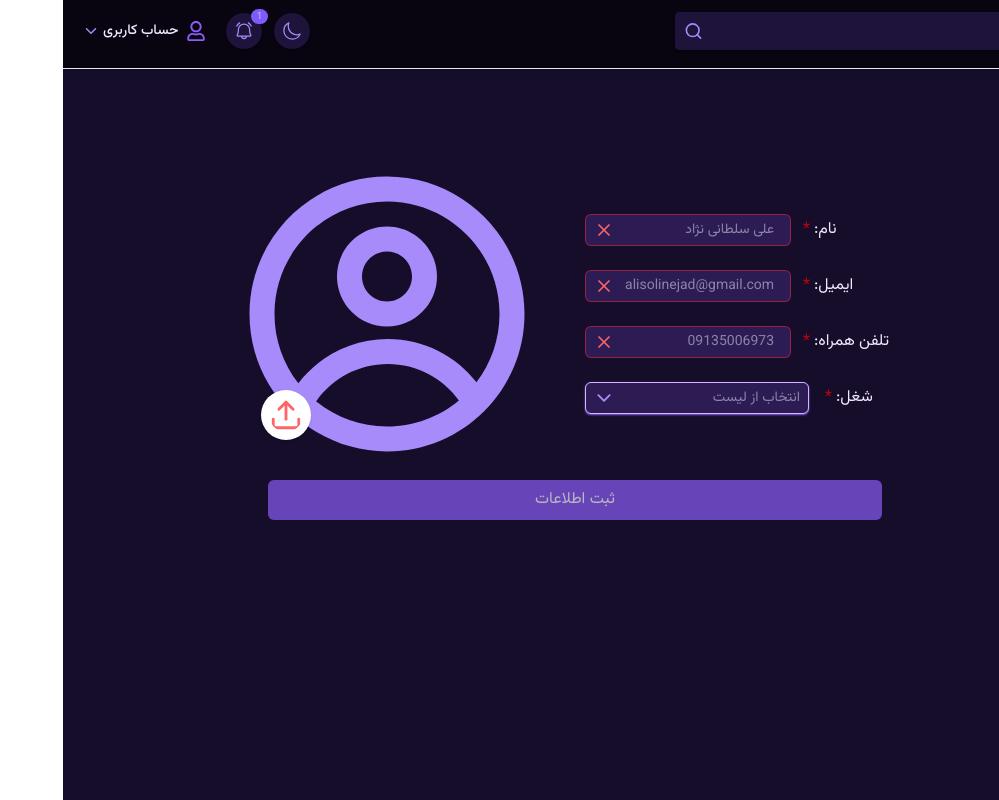
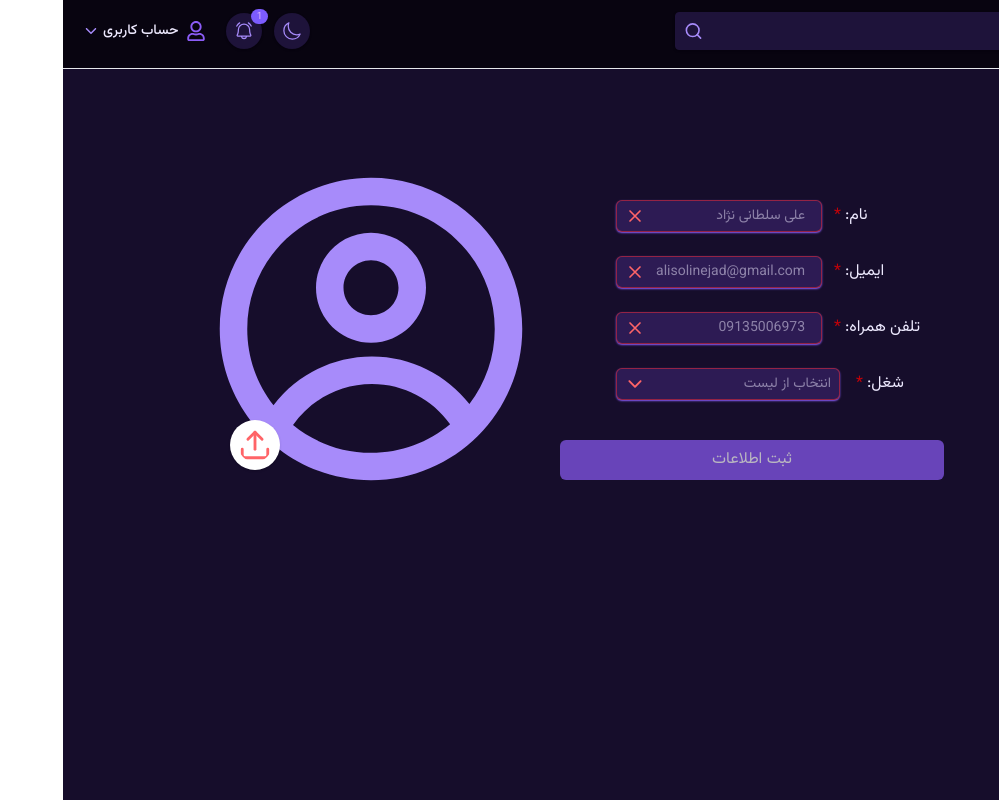
Before and after one commit to alisoltaninejad/Admin-Dashboard, a React (Vite) app: page /NewUser in a window 1280 px wide. Shown: the whole page, without its empty margins (281-1280 px from the left). Built offline with nearby package versions, Linux system fonts and the light colour scheme; a web font is replaced by a local one.

Commit message:
feat(NewUser): Complete Ui for Components & NewUser page

```diff
--- a/src/components/ui/Input.jsx
+++ b/src/components/ui/Input.jsx
@@ -30,7 +30,6 @@ export default function Input(props) {
   }, [value]);
 
   const onChangeHandler = (event) => {
-    console.log(event.target.value);
     dispatch({
       type: "CHANGE",
       value: event.target.value,
@@ -47,7 +46,8 @@ export default function Input(props) {
           {props.required && <span className="text-red-700 px-1">*</span>}
         </label>
         <div
-          className={`flex items-center justify-between min-w-50 text-sm h-8 rounded-md px-2  bg-brand-200 dark:bg-brand-300
+          className={`flex items-center justify-between min-w-50 text-sm h-8 rounded-md px-2   border border-brand-700
+            shadow-xs shadow-brand-600  bg-brand-200 dark:bg-brand-300
         ${
           mainInput.isValid
             ? "border border-green-500 dark:border-green-500/50"
@@ -56,7 +56,7 @@ export default function Input(props) {
           <input
             type={props.type}
             placeholder={props.placeholder}
-            className={`flex-1  grow  ps-2 focus:outline-none ${props.className}`}
+            className={`flex-1  grow   ps-2 focus:outline-none ${props.className}`}
             value={mainInput.value}
             onChange={onChangeHandler}
           />
--- a/src/components/ui/Select.jsx
+++ b/src/components/ui/Select.jsx
@@ -31,13 +31,12 @@ function Select({
     };
 
     document.addEventListener("mousedown", handleClickOutside);
-    return () =>
-      document.removeEventListener("mousedown", handleClickOutside);
+    return () => document.removeEventListener("mousedown", handleClickOutside);
   }, []);
 
   const handleSelect = (newValue) => {
     setValue(newValue);
-    onChange?.(newValue);
+    onChange?.("job", newValue, value.length > 0);
     setIsOpen(false);
   };
 
@@ -49,16 +48,13 @@ function Select({
         {label}:{required && <span className="text-red-700 px-1">*</span>}
       </label>
 
-      <div
-        ref={selectRef}
-        className="relative min-w-56 text-sm"
-      >
+      <div ref={selectRef} className="relative min-w-56 text-sm">
         {/* Trigger */}
         <button
           type="button"
           disabled={disabled}
           onClick={() => setIsOpen((prev) => !prev)}
-          className="
+          className={`
             w-full h-8 px-2
             flex items-center justify-between
             rounded-md
@@ -66,23 +62,38 @@ function Select({
             border border-brand-700
             shadow-xs shadow-brand-600
             text-body
-            transition-all duration-200
-            hover:border-brand-500
-            focus:outline-none focus:ring-2 focus:ring-brand-500
-          "
-        >
+
+           cursor-pointer
+            focus:outline-none
+           ${
+             value.length
+               ? "border border-green-500 dark:border-green-500/50  focus:outline-none   "
+               : "border border-red-500 dark:border-red-500/50  focus:outline-none  "
+           }
+          `}>
           <span className={`${!value ? "opacity-50" : ""}`}>
             {selectedOption ? selectedOption.label : placeholder}
           </span>
 
-          <Icon
-            name="chevronDown"
-            color="brand"
-            className={`
+          {value.length ? (
+            <Icon
+              name="chevronDown"
+              color="success"
+              className={`
               w-5 h-5 transition-transform duration-300
               ${isOpen ? "rotate-180" : ""}
             `}
-          />
+            />
+          ) : (
+            <Icon
+              name="chevronDown"
+              color="danger"
+              className={`
+              w-5 h-5 transition-transform duration-300
+              ${isOpen ? "rotate-180" : ""}
+            `}
+            />
+          )}
         </button>
 
         {/* Dropdown */}
@@ -99,8 +110,7 @@ function Select({
                 ? "opacity-100 translate-y-0 pointer-events-auto"
                 : "opacity-0 -translate-y-2 pointer-events-none"
             }
-          `}
-        >
+          `}>
           {options.map((opt) => (
             <div
               key={opt.value}
@@ -110,13 +120,8 @@ function Select({
                 text-body
                 transition-colors duration-150
                 hover:bg-brand-400/40
-                ${
-                  value === opt.value
-                    ? "bg-brand-400/30 font-medium"
-                    : ""
-                }
-              `}
-            >
+                ${value === opt.value ? "bg-brand-400/30 font-medium" : ""}
+              `}>
               {opt.label}
             </div>
           ))}
--- a/src/pages/NewUser/Newuser.jsx
+++ b/src/pages/NewUser/Newuser.jsx
@@ -3,7 +3,7 @@ import Icon from "../../components/Icons/Icons";
 import Button from "../../components/ui/Button";
 import Input from "../../components/ui/Input";
 import Select from "../../components/ui/Select";
-import Jobs from "./jobsList"
+import Jobs from "./jobsList";
 import { useForm } from "../../Hooks/useForm";
 import {
   requiredValidator,
@@ -22,23 +22,32 @@ export default function Newuser() {
         value: "",
         isValid: false,
       },
-      password: {
+      email: {
+        value: "",
+        isValid: false,
+      },
+      phone: {
+        value: "",
+        isValid: false,
+      },
+      job: {
         value: "",
         isValid: false,
       },
     },
     false,
   );
+  console.log(formState);
 
   return (
     <>
-      <div className="min-w-fit min-h-fit w-[65%] flex flex-col md:flex-row justify-center items-center md:gap-6 mx-auto mt-5 md:mt-16 ">
+      <div className="min-w-fit min-h-fit bg-brand-100 w-[65%] h-screen md:h-[calc(100vh-220px)] flex flex-col md:flex-row justify-start items-center md:items-start md:gap-6 mx-auto mt-5 md:mt-16 ">
         {/* {profile pic avatar} */}
         <div className="relative md:order-2 mx-auto">
           <Icon
             name="profile"
             color="brand"
-            className="w-[200px] h-[200px] md:w-[300px] md:h-[300px]"
+            className="w-[200px] h-[200px] md:w-[330px] md:h-[330px]"
           />
           <Icon
             name="upload"
@@ -47,9 +56,10 @@ export default function Newuser() {
           />
         </div>
 
-        {/* {inputs section } */}
+       <div>
+           {/* {inputs section } */}
         <div className=" flex md:order-1 flex-col justify-baseline items-baseline mx-auto p-6">
-          <Input
+             <Input
             element="input"
             name="name"
             id="username"
@@ -87,17 +97,23 @@ export default function Newuser() {
             label="شغل"
             required
             placeholder="انتخاب از لیست"
-            onInputHandler={onInputHandler}
-            options={Jobs}>
-            </Select>
+            onChange={onInputHandler}
+            options={Jobs}></Select>
         </div>
-      </div>
-      <Button
+        <Button
         type="submit"
-        disabled
-        className="block min-w-96  h-8 w-[65%] md:h-10 md:mt-4 mx-auto rounded-md bg-brand-600 hover:bg-brand-700 dark:hover:bg-brand-400 transition-all duration-200 text-white cursor-pointer disabled:opacity-70 disabled:cursor-not-allowed disabled:hover:bg-brand-600 disabled:dark:hover:bg-brand-600 disabled:transform-none disabled:shadow-none">
+        disabled={!formState.isFormValid}
+        className={`block min-w-96  h-8 w-[65%] md:h-10 md:mt-1 mx-auto rounded-md bg-brand-600 hover:bg-brand-700 dark:hover:bg-brand-400 transition-all duration-200 text-white cursor-pointer
+           ${
+            formState.isFormValid
+            ? ""
+            : "disabled:opacity-70 disabled:cursor-not-allowed disabled:hover:bg-brand-600 disabled:dark:hover:bg-brand-600 disabled:transform-none disabled:shadow-none"
+           } `}>
         ثبت اطلاعات
       </Button>
+       </div>
+      </div>
+
     </>
   );
 }
```
